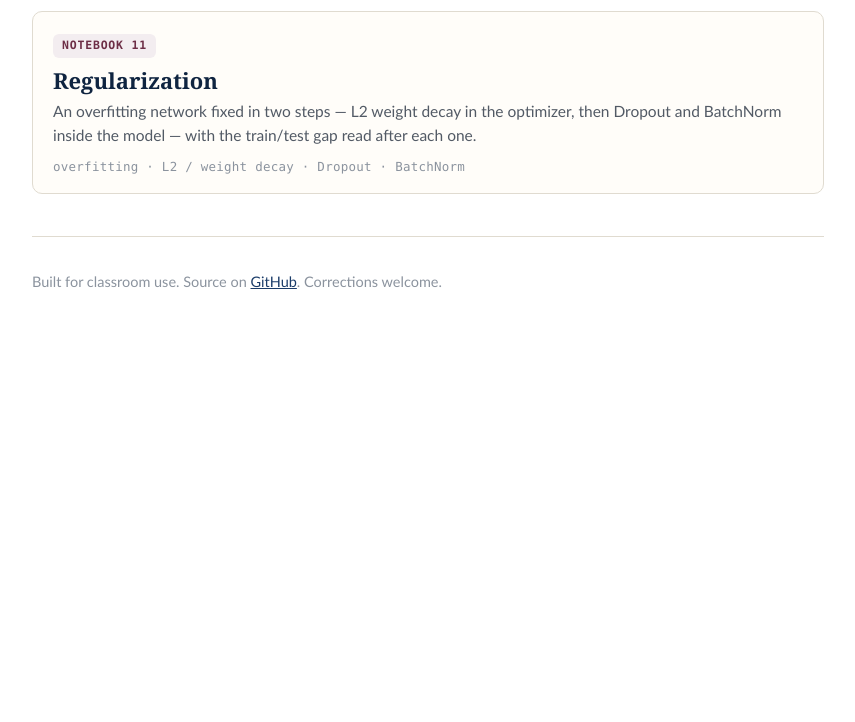
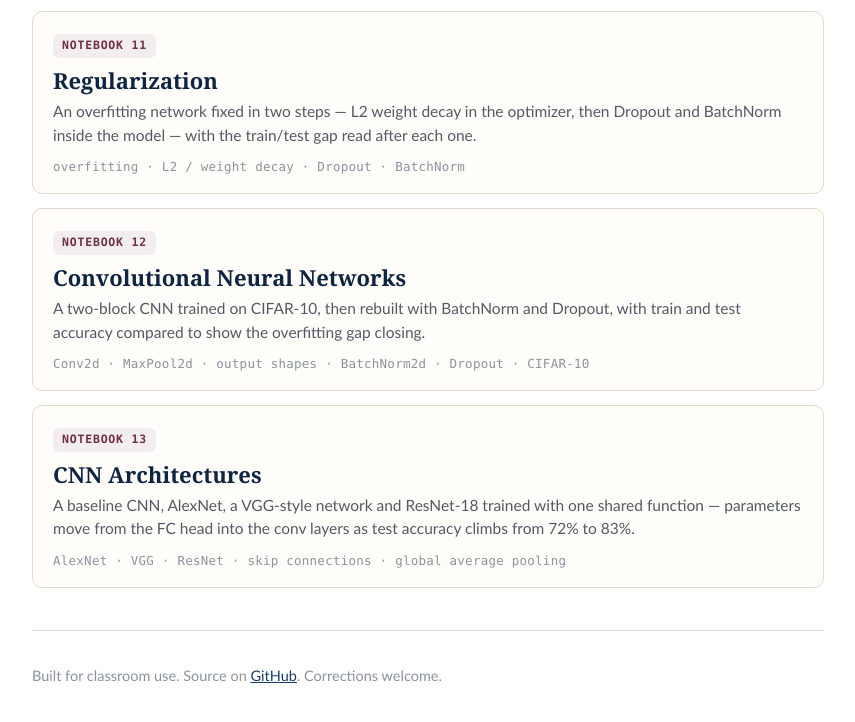
Before and after one commit to sparshbansal-newton/deep-learning-labs, a plain HTML site: page index.html in a window 1280 px wide. Shown: the part 3015-3737 px from the top of the page, without its empty margins (212-1067 px from the left). Before the commit the page ends 3401 px from the top, so only its background shows below. Drawn offline with Linux system fonts and the light colour scheme.

Commit message:
List notebooks 12 and 13 in root README and site index
Co-Authored-By: Claude Opus 5.5 <noreply@anthropic.com>

```diff
--- a/index.html
+++ b/index.html
@@ -197,6 +197,20 @@ Full index: <a href="https://github.com/sparshbansal-newton/deep-learning-labs/t
     <p class="covers">overfitting · L2 / weight decay · Dropout · BatchNorm</p>
   </a></li>
 
+  <li><a class="card" href="https://github.com/sparshbansal-newton/deep-learning-labs/tree/main/Notebooks/12_CNN">
+    <span class="tag notes">Notebook 12</span>
+    <h3>Convolutional Neural Networks</h3>
+    <p>A two-block CNN trained on CIFAR-10, then rebuilt with BatchNorm and Dropout, with train and test accuracy compared to show the overfitting gap closing.</p>
+    <p class="covers">Conv2d · MaxPool2d · output shapes · BatchNorm2d · Dropout · CIFAR-10</p>
+  </a></li>
+
+  <li><a class="card" href="https://github.com/sparshbansal-newton/deep-learning-labs/tree/main/Notebooks/13_CNN_Architectures">
+    <span class="tag notes">Notebook 13</span>
+    <h3>CNN Architectures</h3>
+    <p>A baseline CNN, AlexNet, a VGG-style network and ResNet-18 trained with one shared function — parameters move from the FC head into the conv layers as test accuracy climbs from 72% to 83%.</p>
+    <p class="covers">AlexNet · VGG · ResNet · skip connections · global average pooling</p>
+  </a></li>
+
 </ol>
 
 <footer>
```
Also changed, not shown: 1 other file.
